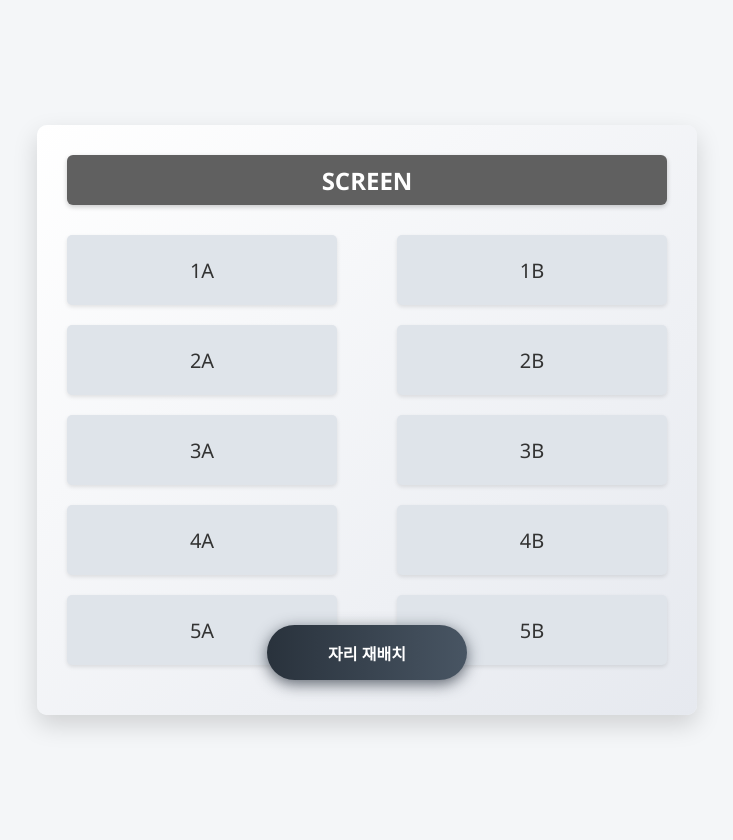
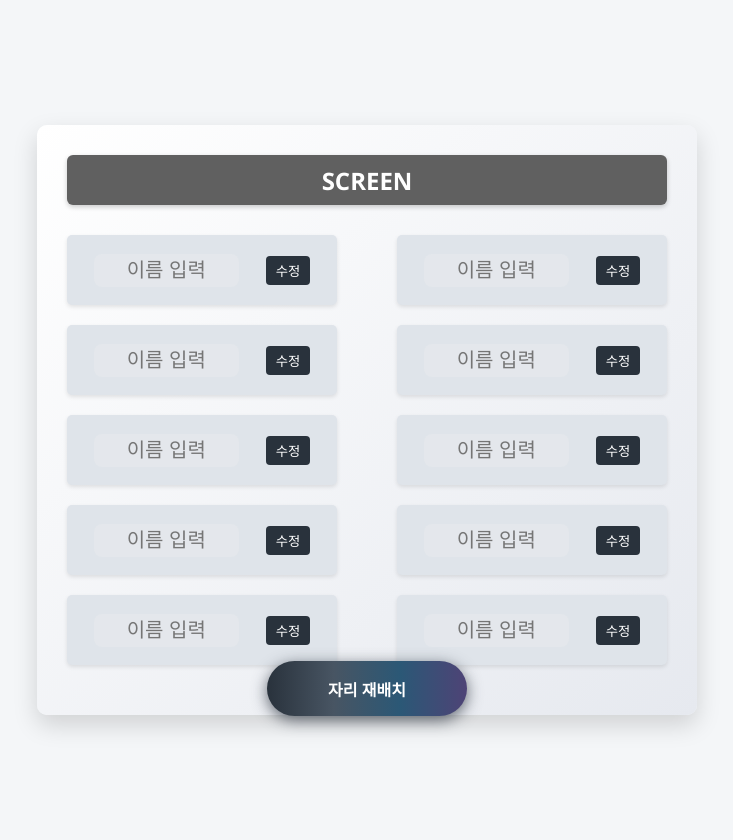
Before and after one commit to sdsr/seat, a Flask app: page / in a window 1280 px wide. Shown: the whole page, without its empty margins (273-1006 px from the left). Run offline with Flask 3, Linux system fonts and the light colour scheme.

Commit message:
input box 완성

```diff
--- a/static/script.js
+++ b/static/script.js
@@ -1,6 +1,8 @@
-function createDesks() {
-    const rows = 5;
-    const cols = 2;
+document.addEventListener('DOMContentLoaded', function() {
+    createDesks(5, 2);
+});
+
+function createDesks(rows, cols) {
     const classroom = document.querySelector('.classroom');
     classroom.innerHTML = '<div class="screen">SCREEN</div>';
 
@@ -10,21 +12,29 @@ function createDesks() {
         for (let j = 0; j < cols; j++) {
             const desk = document.createElement('div');
             desk.className = 'desk';
-            desk.textContent = `${i + 1}${String.fromCharCode(65 + j)}`;
+
+            const input = document.createElement('input');
+            input.type = 'text';
+            input.placeholder = '이름 입력';
+            input.disabled = true;
+
+            const button = document.createElement('button');
+            button.textContent = '수정';
+            button.onclick = function() {
+                if (button.textContent === '수정') {
+                    input.disabled = false;
+                    input.focus();
+                    button.textContent = '확인';
+                } else {
+                    input.disabled = true;
+                    button.textContent = '수정';
+                }
+            };
+
+            desk.appendChild(input);
+            desk.appendChild(button);
             row.appendChild(desk);
         }
         classroom.appendChild(row);
     }
 }
-
-document.addEventListener('DOMContentLoaded', createDesks);
-//
-// document.getElementById('rearrangeButton').addEventListener('click', function () {
-//     const rows = document.querySelectorAll('.row');
-//     for (let row of rows) {
-//         let desks = Array.from(row.querySelectorAll('.desk'));
-//         desks.sort(() => Math.random() - 0.5);
-//         row.innerHTML = '';
-//         desks.forEach(desk => row.appendChild(desk));
-//     }
-// });
--- a/static/style.css
+++ b/static/style.css
@@ -44,7 +44,7 @@ body {
     background-color: #dfe4ea;
     border: none;
     display: flex;
-    justify-content: center;
+    justify-content: space-evenly;
     align-items: center;
     border-radius: 5px;
     font-size: 20px;
@@ -58,51 +58,51 @@ body {
     box-shadow: 0 4px 8px rgba(0, 0, 0, 0.25);
 }
 
-.floating-button {
-    -webkit-box-sizing: border-box;
-    -moz-box-sizing: border-box;
-    box-sizing: border-box;
+input[type="text"] {
+    width: 50%;
+    font-size: 20px;
+    text-align: center;
+    margin: 0;
+    padding: 5px;
+    border: 0 solid #ccc;
+    border-radius: 8px;
 }
 
-.buttons {
-    margin: 10%;
-    text-align: center;
+button {
+    padding: 5px 10px;
+    background-color: #29323c;
+    color: white;
+    border: none;
+    border-radius: 4px;
+    cursor: pointer;
+}
+
+button:hover {
+    background-color: #606060;
 }
 
 .floating-button {
     position: fixed;
-    bottom: 100px;
+    bottom: 8%;
     width: 200px;
+    height: 55px;
     font-size: 16px;
     font-weight: 600;
     color: #fff;
     cursor: pointer;
     margin: 20px;
-    height: 55px;
     text-align: center;
     border: none;
-    background-size: 300% 100%;
-
+    background-image: linear-gradient(to right, #29323c, #485563, #2b5876, #4e4376);
     border-radius: 50px;
-    moz-transition: all .4s ease-in-out;
-    -o-transition: all .4s ease-in-out;
-    -webkit-transition: all .4s ease-in-out;
+    box-shadow: 0 4px 15px 0 rgba(45, 54, 65, 0.75);
     transition: all .4s ease-in-out;
 }
 
 .floating-button:hover {
     background-position: 100% 0;
-    moz-transition: all .4s ease-in-out;
-    -o-transition: all .4s ease-in-out;
-    -webkit-transition: all .4s ease-in-out;
-    transition: all .4s ease-in-out;
 }
 
 .floating-button:focus {
     outline: none;
 }
-
-.floating-button {
-    background-image: linear-gradient(to right, #29323c, #485563, #2b5876, #4e4376);
-    box-shadow: 0 4px 15px 0 rgba(45, 54, 65, 0.75);
-}
--- a/templates/index.html
+++ b/templates/index.html
@@ -7,8 +7,10 @@
 </head>
 <body>
     <div class="classroom">
+        <div class="screen">SCREEN</div>
+        <div id="classroom-container"></div>
     </div>
+    <button id="rearrangeButton" class="floating-button">자리 재배치</button>
     <script src="{{ url_for('static', filename='script.js') }}"></script>
-    <button id="rearrangeButton" class="floating-button">자리 재배치</button>
 </body>
 </html>
```
